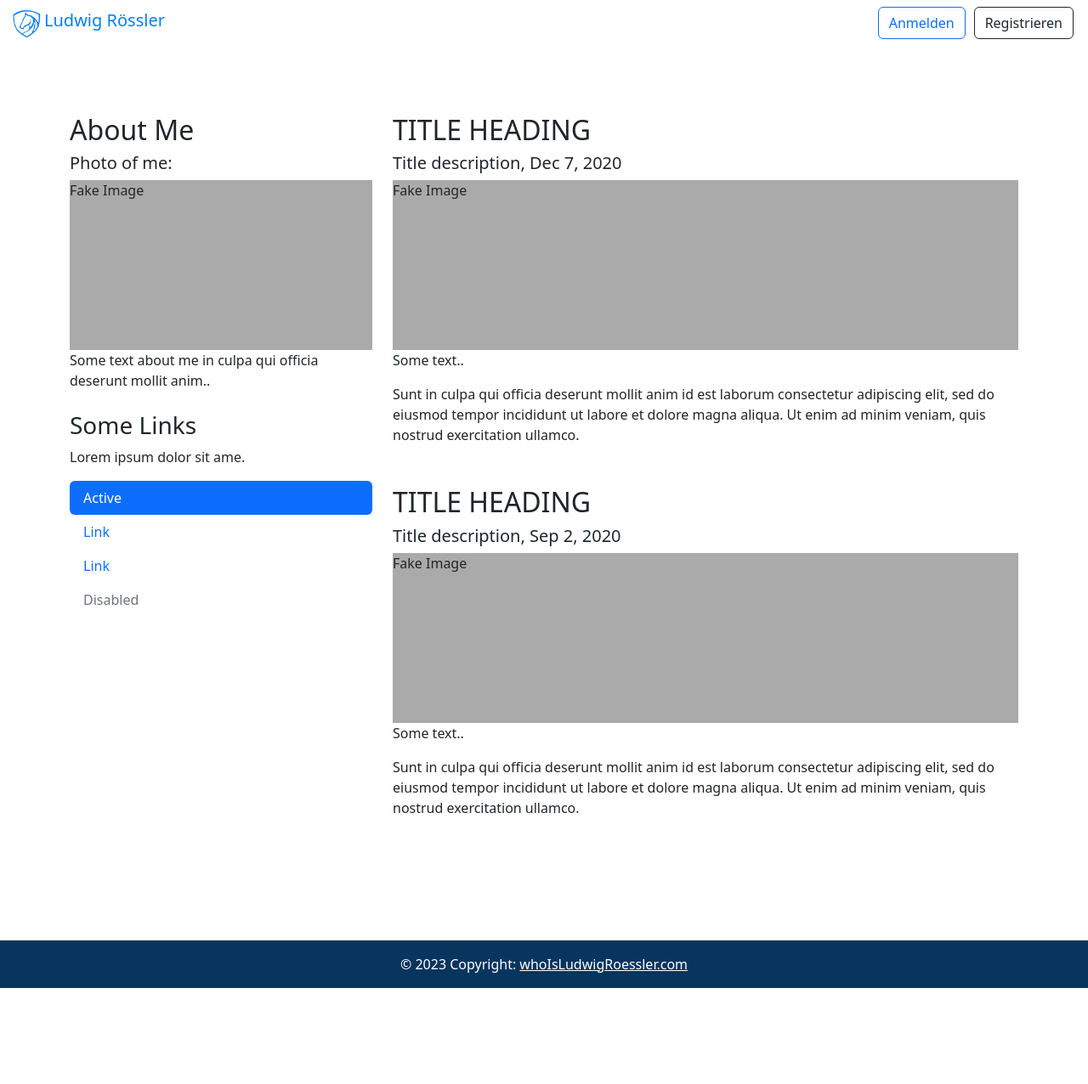
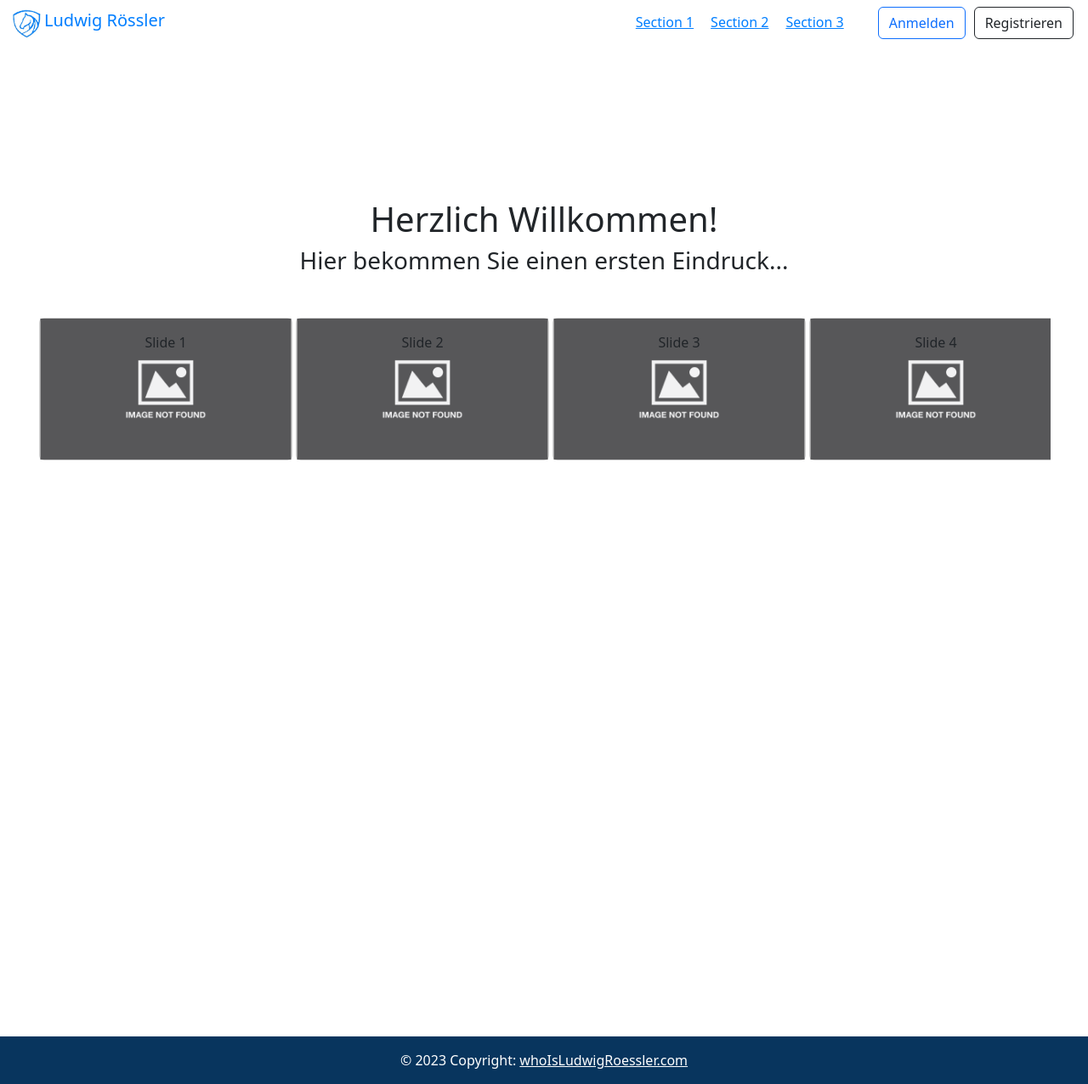
Before and after one commit to ludwigLab/whoIsLudwigRoessler, a Django app: page / in a window 1280 px wide. Shown: the whole page at 85% size. Before the commit the page ends 1163 px from the top, so only its background shows below. Run offline with Django 4.2, Linux system fonts and the light colour scheme.

Commit message:
add slide bar

```diff
--- a/base/templates/base/homepage.html
+++ b/base/templates/base/homepage.html
@@ -2,47 +2,22 @@
 
 
 {% block content %}
+  <div id="section1" class="container-fluid" style="padding:100px 20px;">
+    <div class=" text-center">
+      <p class="h1">Herzlich Willkommen!</p>
+      <p class="h3">Hier bekommen Sie einen ersten Eindruck...</p>
+    </div>
+    {% include "slideBarHomepageOne.html" %}
+  </div>
+
+  <div id="section2" class="container-fluid" style="padding:100px 20px;">
 
 
-<div class="container mt-5">
-    <div class="row">
-      <div class="col-sm-4">
-        <h2>About Me</h2>
-        <h5>Photo of me:</h5>
-        <div class="fakeimg">Fake Image</div>
-        <p>Some text about me in culpa qui officia deserunt mollit anim..</p>
-        <h3 class="mt-4">Some Links</h3>
-        <p>Lorem ipsum dolor sit ame.</p>
-        <ul class="nav nav-pills flex-column">
-          <li class="nav-item">
-            <a class="nav-link active" href="#">Active</a>
-          </li>
-          <li class="nav-item">
-            <a class="nav-link" href="#">Link</a>
-          </li>
-          <li class="nav-item">
-            <a class="nav-link" href="#">Link</a>
-          </li>
-          <li class="nav-item">
-            <a class="nav-link disabled" href="#">Disabled</a>
-          </li>
-        </ul>
-        <hr class="d-sm-none">
-      </div>
-      <div class="col-sm-8">
-        <h2>TITLE HEADING</h2>
-        <h5>Title description, Dec 7, 2020</h5>
-        <div class="fakeimg">Fake Image</div>
-        <p>Some text..</p>
-        <p>Sunt in culpa qui officia deserunt mollit anim id est laborum consectetur adipiscing elit, sed do eiusmod tempor incididunt ut labore et dolore magna aliqua. Ut enim ad minim veniam, quis nostrud exercitation ullamco.</p>
+  </div>
 
-        <h2 class="mt-5">TITLE HEADING</h2>
-        <h5>Title description, Sep 2, 2020</h5>
-        <div class="fakeimg">Fake Image</div>
-        <p>Some text..</p>
-        <p>Sunt in culpa qui officia deserunt mollit anim id est laborum consectetur adipiscing elit, sed do eiusmod tempor incididunt ut labore et dolore magna aliqua. Ut enim ad minim veniam, quis nostrud exercitation ullamco.</p>
-      </div>
-    </div>
+
+  <div id="section3" class="container-fluid" style="padding:100px 20px;">
+
   </div>
 
 
--- a/templates/navbar.html
+++ b/templates/navbar.html
@@ -8,21 +8,36 @@
       <li class="nav-item">
         <a style="color: rgb(0, 126, 255);" class="navbar-brand" href="#">Ludwig Rössler</a>
       </li>
+
+
+
+
     </ul>
     <div class="collapse navbar-collapse" id="mynavbar">
+
       <ul class="navbar-nav me-auto">
+
+
+
       </ul>
+
       <form class="d-flex" >
+        <ul class="navbar-nav">
+          <li class="nav-item" style="margin-top: 6px;" >
+            <a style="color: rgb(0, 126, 255); margin-right: 20px;" href="#section1">Section 1</a>
+          </li>
+          <li class="nav-item" style="margin-top: 6px;" >
+            <a style="color: rgb(0, 126, 255); margin-right: 20px;" href="#section2">Section 2</a>
+          </li>
+          <li class="nav-item" style="margin-top: 6px;" >
+            <a style="color: rgb(0, 126, 255); margin-right: 40px;" href="#section3">Section 3</a>
+          </li>
+
+        </ul>
+
         <button style="margin-right: 10px;" class="btn btn-outline-primary" type="button">Anmelden</button>
         <button style="margin-right: 5px" class="btn btn-outline-dark" type="button">Registrieren</button>
       </form>
     </div>
   </div>
-
-
-
-
-
-
-
   </nav>
--- /dev/null
+++ b/templates/slideBarHomepageOne.html
@@ -0,0 +1,127 @@
+
+<style>
+    @media (max-width: 767px) {
+        .carousel-inner .carousel-item > div {
+            display: none;
+        }
+        .carousel-inner .carousel-item > div:first-child {
+            display: block;
+        }
+    }
+
+    .carousel-inner .carousel-item.active,
+    .carousel-inner .carousel-item-next,
+    .carousel-inner .carousel-item-prev {
+        display: flex;
+    }
+
+    /* medium and up screens */
+    @media (min-width: 768px) {
+
+        .carousel-inner .carousel-item-end.active,
+        .carousel-inner .carousel-item-next {
+          transform: translateX(25%);
+        }
+
+        .carousel-inner .carousel-item-start.active,
+        .carousel-inner .carousel-item-prev {
+          transform: translateX(-25%);
+        }
+    }
+
+    .carousel-inner .carousel-item-end,
+    .carousel-inner .carousel-item-start {
+      transform: translateX(0);
+    }
+
+</style>
+{% load static %}
+<div class="text-center my-5">
+    <div class="row mx-auto my-auto justify-content-center">
+        <div id="recipeCarousel" class="carousel slide" data-bs-ride="carousel" data-bs-interval="3000">
+            <div class="carousel-inner" role="listbox">
+                <div class="carousel-item active">
+                    <div class="col-md-3" style="margin: 2px;">
+                        <div class="card">
+                            <div class="card-img">
+                                <img src="{% static 'images/image-not-found.png' %}" class="img-fluid">
+                            </div>
+                            <div class="card-img-overlay">Slide 1</div>
+                        </div>
+                    </div>
+                </div>
+                <div class="carousel-item">
+                    <div class="col-md-3" style="margin: 2px;">
+                        <div class="card">
+                            <div class="card-img">
+                                <img src="{% static 'images/image-not-found.png' %}" class="img-fluid">
+                            </div>
+                            <div class="card-img-overlay">Slide 2</div>
+                        </div>
+                    </div>
+                </div>
+                <div class="carousel-item">
+                    <div class="col-md-3" style="margin: 2px;">
+                        <div class="card">
+                            <div class="card-img">
+                                <img src="{% static 'images/image-not-found.png' %}" class="img-fluid">
+                            </div>
+                            <div class="card-img-overlay">Slide 3</div>
+                        </div>
+                    </div>
+                </div>
+                <div class="carousel-item">
+                    <div class="col-md-3" style="margin: 2px;">
+                        <div class="card">
+                            <div class="card-img">
+                                <img src="{% static 'images/image-not-found.png' %}" class="img-fluid">
+                            </div>
+                            <div class="card-img-overlay">Slide 4</div>
+                        </div>
+                    </div>
+                </div>
+                <div class="carousel-item">
+                    <div class="col-md-3" style="margin: 2px;">
+                        <div class="card">
+                            <div class="card-img">
+                                <img src="{% static 'images/image-not-found.png' %}" class="img-fluid">
+                            </div>
+                            <div class="card-img-overlay">Slide 5</div>
+                        </div>
+                    </div>
+                </div>
+                <div class="carousel-item">
+                    <div class="col-md-3" style="margin: 2px;">
+                        <div class="card">
+                            <div class="card-img">
+                                <img src="{% static 'images/image-not-found.png' %}" class="img-fluid">
+                            </div>
+                            <div class="card-img-overlay">Slide 6</div>
+                        </div>
+                    </div>
+                </div>
+            </div>
+
+        </div>
+    </div>
+
+</div>
+
+
+<script>
+    let items = document.querySelectorAll('.carousel .carousel-item')
+
+    items.forEach((el) => {
+        const minPerSlide = 4
+        let next = el.nextElementSibling
+        for (var i=1; i<minPerSlide; i++) {
+            if (!next) {
+                // wrap carousel by using first child
+                next = items[0]
+            }
+            let cloneChild = next.cloneNode(true)
+            el.appendChild(cloneChild.children[0])
+            next = next.nextElementSibling
+        }
+    })
+</script>
```
Also changed, not shown: base/imgs/logo.jpg (deleted), static/images/image-not-found.png (added).
